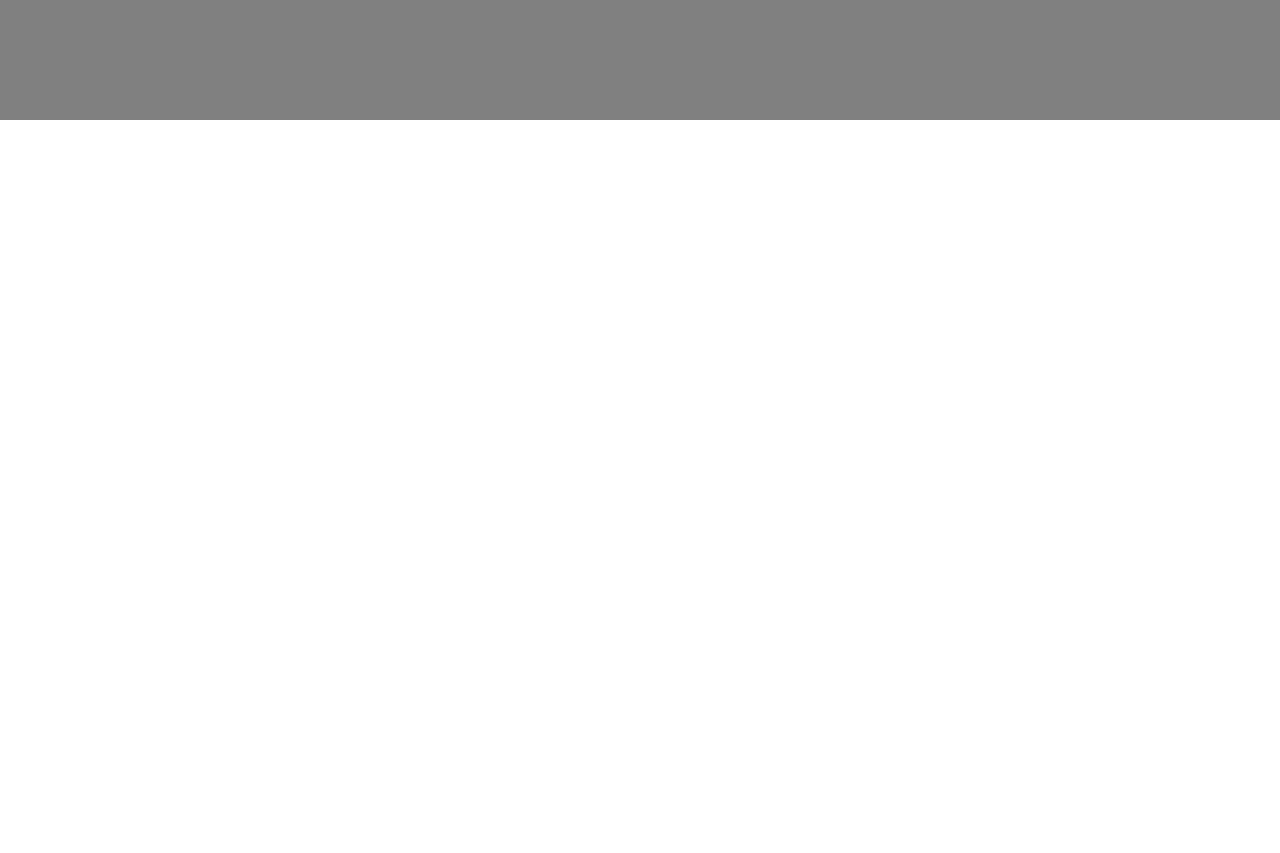
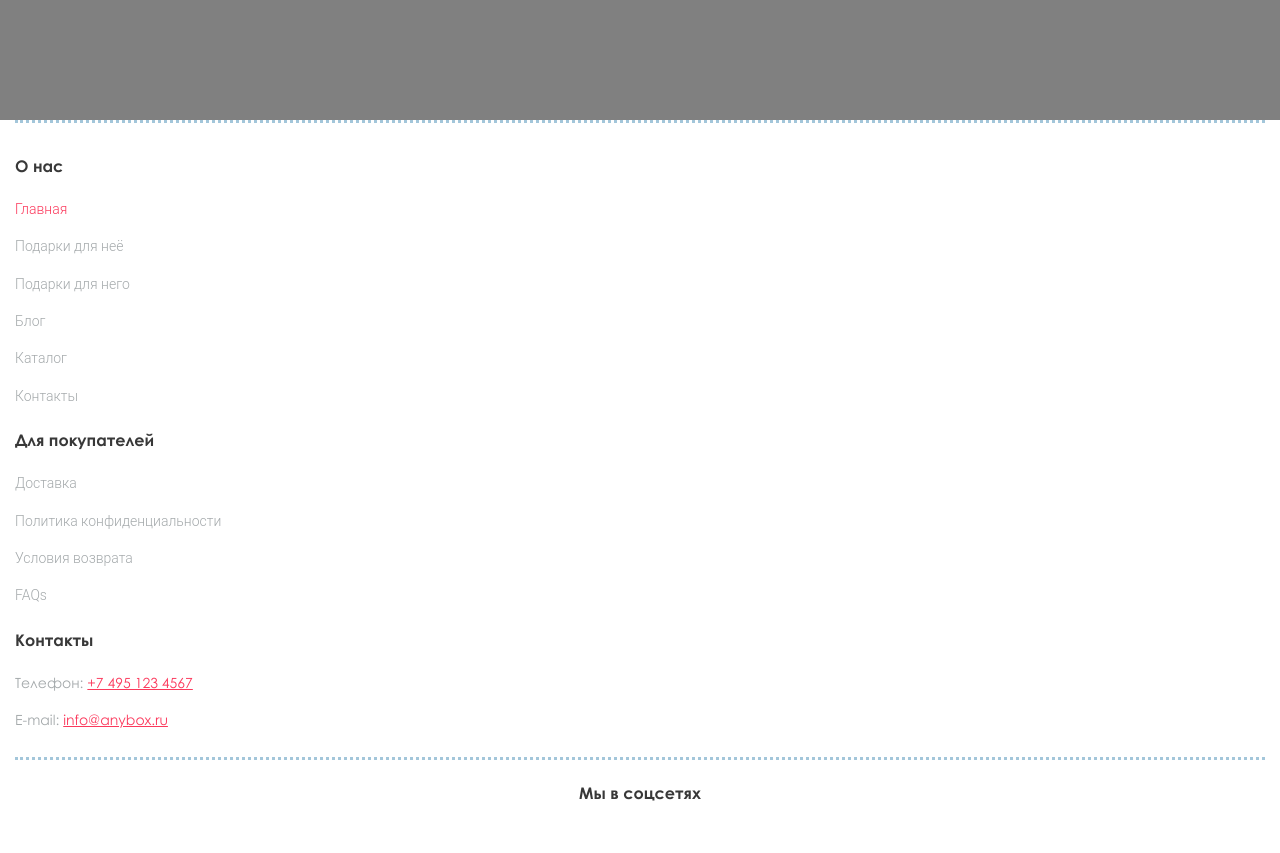
Before and after one commit to Egrik-Dev/Anybox-Shop, a website: page src/index.html in a window 1280 px wide. Shown: the part 500-1353 px from the top of the page. Before the commit the page ends 800 px from the top, so only its background shows below. Drawn offline with nearby package versions, Linux system fonts and the light colour scheme; files that its build step writes are made by us from their sources.

Commit message:
Добавляет разметку и стили  футера для моб. версии

```diff
--- a/src/index.html
+++ b/src/index.html
@@ -58,6 +58,83 @@
   <main class="page-main">
     <h1 class="title">Интернет-магазин эко товаров AnyBox</h1>
   </main>
+  <footer class="page-footer">
+    <h2 class="visually-hidden">Подвал сайта AnyBox</h2>
+    <h3 class="page-footer__title">О нас</h2>
+    <ul class="page-footer__list">
+      <li class="page-footer__item-list">
+        <a class="page-footer__item-link page-footer__item-link--active">Главная</a>
+      </li>
+      <li class="page-footer__item-list">
+        <a class="page-footer__item-link">Подарки для неё</a>
+      </li>
+      <li class="page-footer__item-list">
+        <a class="page-footer__item-link">Подарки для него</a>
+      </li>
+      <li class="page-footer__item-list">
+        <a class="page-footer__item-link">Блог</a>
+      </li>
+      <li class="page-footer__item-list">
+        <a class="page-footer__item-link">Каталог</a>
+      </li>
+      <li class="page-footer__item-list">
+        <a class="page-footer__item-link">Контакты</a>
+      </li>
+    </ul>
+    <h3 class="page-footer__title">Для покупателей</h2>
+    <ul class="page-footer__list">
+      <li class="page-footer__item-list">
+        <a class="page-footer__item-link">Доставка</a>
+      </li>
+      <li class="page-footer__item-list">
+        <a class="page-footer__item-link">Политика конфиденциальности</a>
+      </li>
+      <li class="page-footer__item-list">
+        <a class="page-footer__item-link">Условия возврата</a>
+      </li>
+      <li class="page-footer__item-list">
+        <a class="page-footer__item-link">FAQs</a>
+      </li>
+    </ul>
+    <h3 class="page-footer__title">Контакты</h2>
+    <ul class="page-footer__list">
+      <li class="page-footer__contacts-item">
+        Телефон: <a href="tel:+74951234567" class="page-footer__contacts-link">+7 495 123 4567</a>
+      </li>
+      <li class="page-footer__contacts-item">
+        E-mail: <a href="email:info@anybox.ru" class="page-footer__contacts-link">info@anybox.ru</a>
+      </li>
+    </ul>
+    <div class="page-footer__social-block">
+      <h3 class="page-footer__title page-footer__title--social">Мы в соцсетях</h3>
+      <ul class="page-footer__social-list">
+        <li class="page-footer__social-item">
+          <a href="https://www.instagram.com/anybox" class="page-footer__social-link">
+            <span class="visually-hidden">Мы в инстаграме</span>
+            <svg class="social__link-icon social__link-icon--insta" width="16" height="16">
+              <use xlink:href="img/sprite.svg#icon-insta"></use>
+            </svg>
+          </a>
+        </li>
+        <li class="page-footer__social-item">
+          <a href="https://www.vk.com/anybox" class="page-footer__social-link">
+            <span class="visually-hidden">Мы в ВК</span>
+            <svg class="social__link-icon social__link-icon--vk" width="22" height="12">
+              <use xlink:href="img/sprite.svg#icon-vk"></use>
+            </svg>
+          </a>
+        </li>
+        <li class="page-footer__social-item">
+          <a href="https://www.facebook.com/anybox" class="page-footer__social-link">
+            <span class="visually-hidden">Мы в Facebook</span>
+            <svg class="social__link-icon social__link-icon--fb" width="10" height="19">
+              <use xlink:href="img/sprite.svg#icon-fb"></use>
+            </svg>
+          </a>
+        </li>
+      </ul>
+    </div>
+  </footer>
   <script type="module" src="js/page-header.js"></script>
 </body>
 </html>
--- /dev/null
+++ b/src/sass/block/page-footer.scss
@@ -0,0 +1,63 @@
+.page-footer {
+  margin: 0 15px;
+  padding: 35px 0;
+
+  border: none;
+  border-top: 3px dotted #a3c6da;
+}
+
+.page-footer__title {
+  margin: 0 0 24px;
+
+  color: #383838;
+  font-size: 16px;
+  line-height: 1em;
+
+  &--social {
+    text-align: center;
+  }
+}
+
+.page-footer__list {
+  @include reset-list;
+
+  display: flex;
+  flex-direction: column;
+  gap: 15px;
+  margin-bottom: 25px;
+}
+
+.page-footer__item-link {
+  font-family: "Roboto", Sans-serif;
+  font-size: 14px;
+  font-weight: 300;
+  line-height: 1.6em;
+  color: #a4a9ab;
+
+  &--active {
+    color: #fb395c;
+  }
+}
+
+.page-footer__contacts-item {
+  color: #a4a9ab;
+}
+
+.page-footer__contacts-link {
+  color: #fb395c;
+}
+
+.page-footer__social-block {
+  padding: 25px 0 0;
+
+  border: none;
+  border-top: 3px dotted #a3c6da;
+}
+
+.page-footer__social-list {
+  @include reset-list;
+
+  display: flex;
+  gap: 15px;
+  justify-content: center;
+}
--- a/src/sass/block/page-header.scss
+++ b/src/sass/block/page-header.scss
@@ -96,6 +96,7 @@
 
 .page-header__nav-list {
   @include reset-list;
+
   display: flex;
   flex-direction: column;
   margin-left: 15px;
@@ -137,7 +138,6 @@
   justify-self: end;
   margin-right: 15px;
 }
-
 @media (min-width: $tablet-width) {
   .page-header {
     grid-template-columns: 1fr 30px 16px;
@@ -191,7 +191,6 @@
     margin-right: 0;
   }
 }
-
 @media (min-width: $desktop-width) {
   .page-header {
     width: 1210px;
--- a/src/sass/style.scss
+++ b/src/sass/style.scss
@@ -5,3 +5,4 @@
 @import "mixins.scss";
 @import "./block/page-header.scss";
 @import "./block/page-main.scss";
+@import "./block/page-footer.scss";
```
Also changed, not shown: src/img/icon-fb.svg (added), src/img/icon-insta.svg (added), src/img/icon-vk.svg (added), 1 other file.
